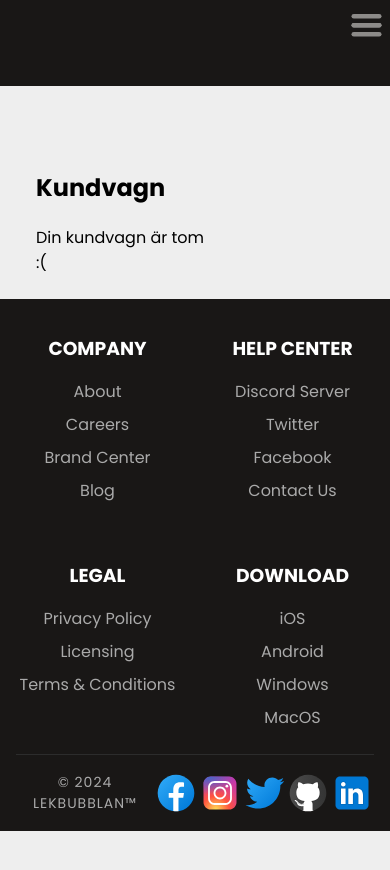
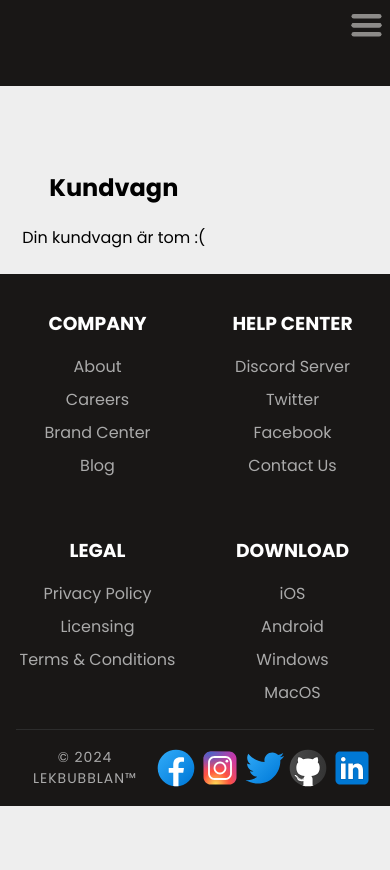
Before and after one commit to Kevin-Krantz/Ecommerce-Front, a Next.js app: page /cart in a window 390 px wide. Shown: the top 870 px of the page. Built offline with nearby package versions, Linux system fonts and the light colour scheme.

Commit message:
style(Center): Enhance responsiveness for mobile view

```diff
--- a/app/components/Center.tsx
+++ b/app/components/Center.tsx
@@ -8,4 +8,9 @@ const StyledDiv = styled.div`
   max-width: 800px;
   margin: 0 auto;
   padding: 0 20px;
+
+  @media only screen and (max-width: 600px) {
+    padding: unset;
+    text-align: center;
+  }
 `;
```
